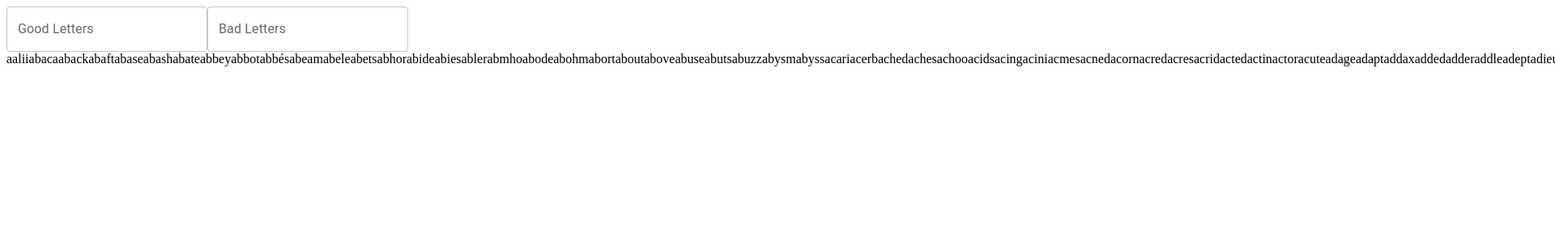
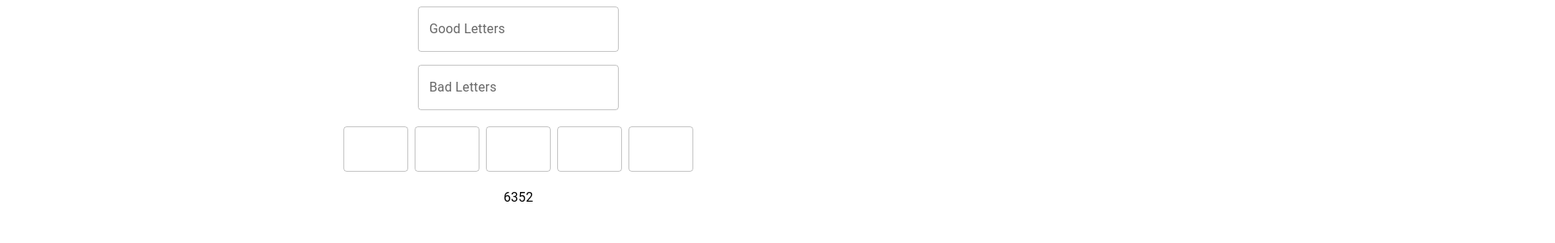
Before and after one commit to kulcsarrudolf/wordle-suggestions, a React (Create React App) app: page / in a window 1280 px wide. Shown: the top 300 px of the page at 81% size, 1920 px wide, since content can reach past the window. Built offline with nearby package versions, Linux system fonts and the light colour scheme.

Commit message:
Placed Letters filter added

```diff
--- a/src/components/Main.tsx
+++ b/src/components/Main.tsx
@@ -1,12 +1,21 @@
-import React, { useEffect, useState } from 'react';
-import { TextField } from '@mui/material';
+import { useEffect, useState } from 'react';
+import { TextField, Grid, Chip, Stack, Typography } from '@mui/material';
 
 import { getWordleSuggestions } from '../service/wordle-suggestions';
 
 const Main = () => {
   const [goodLetters, setGoodLetters] = useState<Array<string>>([]);
   const [badLetters, setBadLetters] = useState<Array<string>>([]);
-  const [placedLetters, setPlacedLetters] = useState([]);
+  const [placedLetters, setPlacedLetters] = useState<any>(
+    new Map([
+      ['FIRST_LETTER', ''],
+      ['SECOND_LETTER', ''],
+      ['THIRD_LETTER', ''],
+      ['FOURTH_LETTER', ''],
+      ['FIFTH_LETTER', ''],
+    ])
+  );
+
   const [yellowLetters, setYellowLetters] = useState([]);
 
   const [suggestions, setSuggestions] = useState<Array<string>>([]);
@@ -18,13 +27,38 @@ const Main = () => {
   };
 
   useEffect(() => {
-    setSuggestions(getWordleSuggestions(goodLetters, badLetters, [], []));
+    const a: Array<any> = [];
+
+    if (placedLetters.get('FIRST_LETTER') !== '') {
+      a.push([placedLetters.get('FIRST_LETTER'), 1]);
+    }
+
+    if (placedLetters.get('SECOND_LETTER') !== '') {
+      a.push([placedLetters.get('SECOND_LETTER'), 2]);
+    }
+
+    if (placedLetters.get('THIRD_LETTER') !== '') {
+      a.push([placedLetters.get('THIRD_LETTER'), 3]);
+    }
+
+    if (placedLetters.get('FOURTH_LETTER') !== '') {
+      a.push([placedLetters.get('FOURTH_LETTER'), 4]);
+    }
+
+    if (placedLetters.get('FIFTH_LETTER') !== '') {
+      a.push([placedLetters.get('FIFTH_LETTER'), 5]);
+    }
+
+    setSuggestions(getWordleSuggestions(goodLetters, badLetters, a, []));
 
     // setSuggestions(getWordleSuggestions([], [], [], []));
-  }, [goodLetters, badLetters]);
+    console.log(placedLetters);
+  }, [goodLetters, badLetters, placedLetters]);
 
   return (
     <>
+      <Grid container direction="column" justifyContent="center" alignItems="center" spacing={2}>
+        <Grid item>
           <TextField
             label="Good Letters"
             variant="outlined"
@@ -33,7 +67,9 @@ const Main = () => {
               setGoodLetters(lettersToArray(e.target.value));
             }}
           />
+        </Grid>
 
+        <Grid item>
           <TextField
             label="Bad Letters"
             variant="outlined"
@@ -42,10 +78,47 @@ const Main = () => {
               setBadLetters(lettersToArray(e.target.value));
             }}
           />
+        </Grid>
 
+        <Grid item>
+          {Array.from(placedLetters.keys()).map((key: any) => (
+            <>
+              <TextField
+                variant="outlined"
+                value={placedLetters.get(key)}
+                inputProps={{ min: 0, style: { textAlign: 'center', textTransform: 'uppercase' } }}
+                style={{ width: '5rem', margin: '0.25rem' }}
+                onChange={(e) => {
+                  console.log(key);
+                  console.log(e.target.value);
+                  const placedLettersCopy = placedLetters;
+                  placedLettersCopy.set(key, e.target.value);
+
+                  console.log(placedLettersCopy);
+                  setPlacedLetters(new Map(placedLettersCopy));
+                }}
+              />
+            </>
+          ))}
+        </Grid>
+
+        <Grid item>
+          <Typography>{suggestions.length}</Typography>
+        </Grid>
+        {suggestions.length < 1000 && (
+          <Grid item>
             {suggestions.map((word) => (
-        <>{word}</>
+              <Chip
+                variant="outlined"
+                color="primary"
+                size="small"
+                label={word}
+                style={{ margin: '0.25rem' }}
+              />
             ))}
+          </Grid>
+        )}
+      </Grid>
     </>
   );
 };
```
Lines whose indentation alone changed are shown as unchanged.
